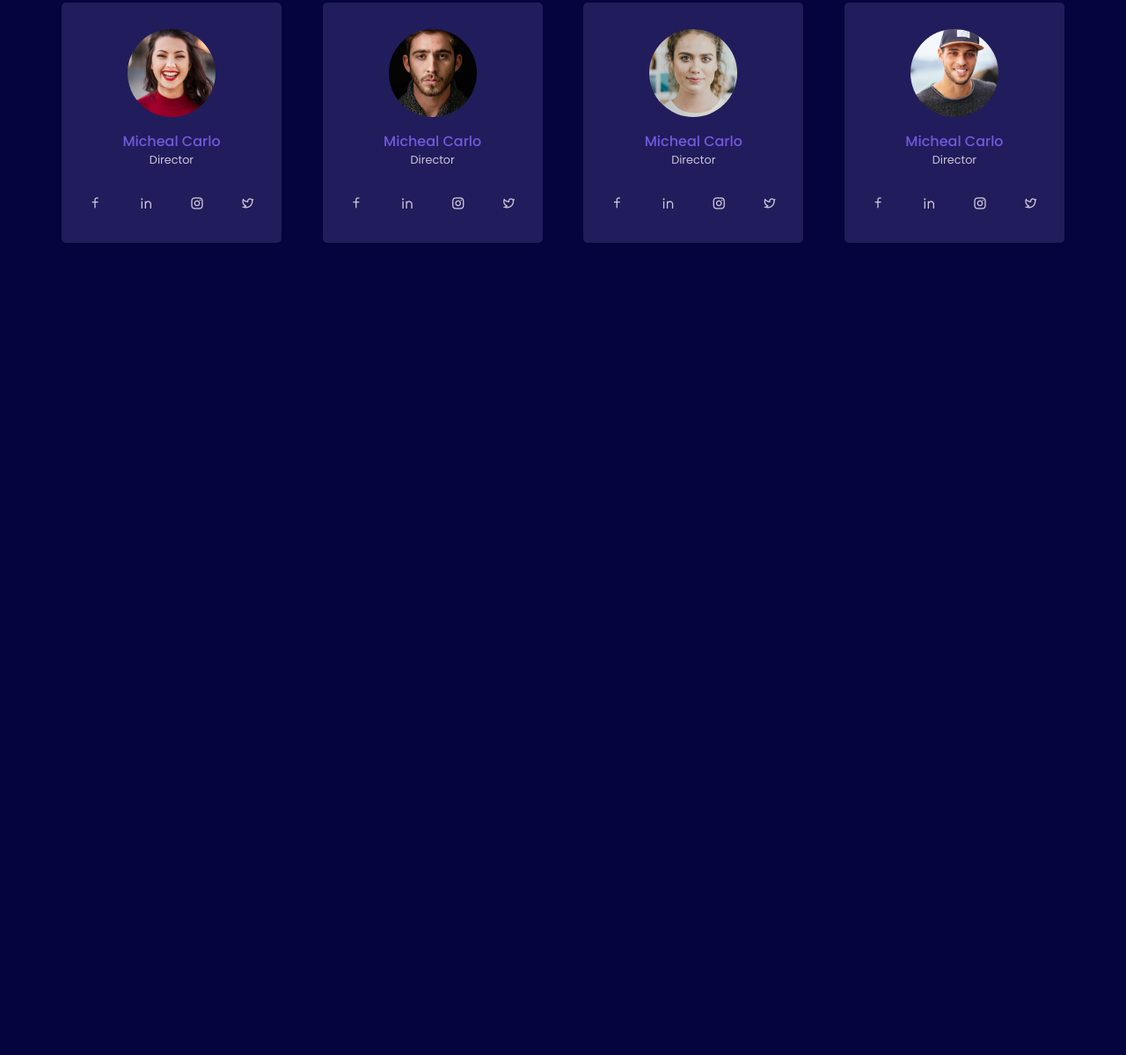
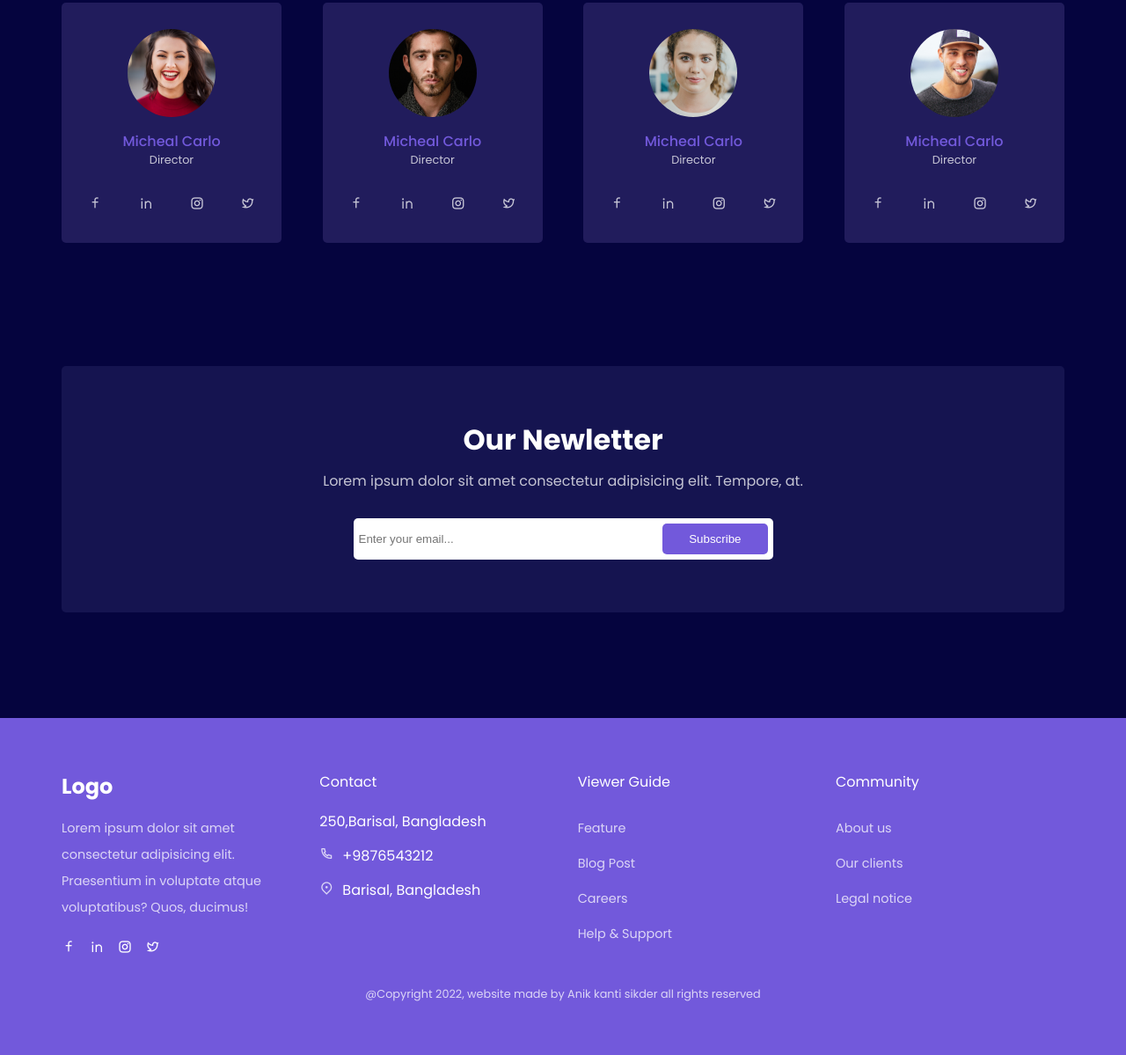
Before and after one commit to AnikKantiSikder/Agency-website, a plain HTML site: page index.html in a window 1280 px wide. Shown: the part 4343-5542 px from the top of the page at 88% size. Before the commit the page ends 4689 px from the top, so only its background shows below. Drawn offline with nearby package versions, Linux system fonts and the light colour scheme.

Commit message:
Complete: newsletter section and footer section

```diff
--- a/index.html
+++ b/index.html
@@ -411,7 +411,92 @@
     </section>
     <!-- ========== our team section end ========== -->
 
+    <!-- ========== newsletter section start ========== -->
+    <section>
+      <div class="container">
+
+        <div class="newsletter">
+          <h2>Our Newletter</h2>
+          <p>
+            Lorem ipsum dolor sit amet consectetur adipisicing elit.
+             Tempore, at.
+          </p>
+
+          <div class="newsletter__input">
+            <input type="text" placeholder="Enter your email...">
+            <button class="btn">Subscribe</button>
+          </div>
+        </div>
+
+      </div>
+    </section>
+    <!-- ========== newsletter section end ========== -->
+
     <!-- ========== footer start ========== -->
+    <footer class="footer">
+      <div class="container">
+        <div class="footer__wrapper">
+
+          <div class="footer__top">
+
+            <div class="footer__item-01">
+              <h2>Logo</h2>
+              <p>
+                Lorem ipsum dolor sit amet consectetur adipisicing elit.
+                Praesentium in voluptate atque voluptatibus? Quos, ducimus!
+              </p>
+              <div class="footer__icon">
+                <span><i class="ri-facebook-line"></i></span>
+                <span><i class="ri-linkedin-line"></i></span>
+                <span><i class="ri-instagram-line"></i></span>
+                <span><i class="ri-twitter-line"></i></span>
+              </div>
+            </div>
+
+            <div class="footer__item-02">
+              <h4>Contact</h4>
+              <p>
+                250,Barisal, Bangladesh
+              </p>
+              <p class="contact__number">
+                <span><i class="ri-phone-line"></i></span>
+                +9876543212
+              </p>
+              <p class="contact__number">
+                <span><i class="ri-map-pin-2-line"></i></span>
+                Barisal, Bangladesh
+              </p>
+            </div>
+
+            <div class="footer__item-03">
+              <h4>Viewer Guide</h4>
+              <ul class="quick__list">
+                <li><a href="#">Feature</a></li>
+                <li><a href="#">Blog Post</a></li>
+                <li><a href="#">Careers</a></li>
+                <li><a href="#">Help & Support</a></li>
+              </ul>
+            </div>
+
+            <div class="footer__item-04">
+              <h4>Community</h4>
+              <ul class="quick__list">
+                <li><a href="#">About us</a></li>
+                <li><a href="#">Our clients</a></li>
+                <li><a href="#">Legal notice</a></li>
+              </ul>
+            </div>
+
+          </div>
+
+          <div class="footer__bottom">
+            <p>@Copyright 2022, website made by Anik kanti sikder
+              all rights reserved
+            </p>
+          </div>
+        </div>
+      </div>
+    </footer>
     <!-- ========== footer end ========== -->
   </body>
 </html>
--- a/style.css
+++ b/style.css
@@ -459,3 +459,138 @@ section {
   align-items: center;
 }
 /* Our team section style end */
+
+/* Newsletter section style start */
+.newsletter {
+  background: var(--card-primary-color);
+  padding: 60px 40px;
+  border-radius: 5px;
+  text-align: center;
+}
+
+.newsletter h2 {
+  font-size: var(--text-heading);
+  color: #fff;
+  margin-bottom: 10px;
+}
+
+.newsletter p {
+  color: #fff;
+  margin-bottom: 30px;
+  opacity: 75%;
+}
+
+.newsletter__input {
+  background: #fff;
+  width: 45%;
+  margin: auto;
+  display: flex;
+  justify-content: space-between;
+  align-items: center;
+  padding: 6px;
+  border-radius: 5px;
+}
+
+.newsletter__input input {
+  border: none;
+}
+
+.newsletter__input input:focus {
+  outline: none;
+}
+/* Newsletter section style end */
+
+/* Footer style start */
+.footer {
+  background: var(--secondary-color);
+  margin-top: 50px;
+  padding: 60px 0px;
+}
+
+.footer__top {
+  display: flex;
+  /* column-gap: 1rem; */
+  justify-content: space-between;
+}
+
+.footer__item-01,
+.footer__item-02,
+.footer__item-03,
+.footer__item-04 {
+  width: 260px;
+}
+
+.footer__item-02 h4,
+.footer__item-03 h4,
+.footer__item-04 h4 {
+  margin-bottom: 20px;
+  color: #fff;
+  font-weight: 400;
+}
+
+.footer__item-01 h2 {
+  color: #fff;
+  margin-bottom: 15px;
+}
+
+.footer__item-01 p {
+  color: #fff;
+  opacity: 75%;
+  font-size: 0.9rem;
+  margin-bottom: 20px;
+  line-height: 30px;
+}
+
+.footer__icon {
+  display: flex;
+  align-items: center;
+  column-gap: 1rem;
+}
+
+.footer__icon span i{
+  color: #fff;
+}
+
+.footer__item-02 p {
+  color: #fff;
+}
+
+.contact__number {
+  margin-top: 15px;
+  margin-top: 0.9rem;
+  display: flex;
+  align-items: center;
+  column-gap: 10px;
+}
+
+.contact__number span i {
+  opacity: 75%;
+}
+
+.quick__list {
+  list-style: none;
+}
+
+.quick__list li {
+  line-height: 40px;
+}
+
+.quick__list li a {
+  text-decoration: none;
+  color: #fff;
+  opacity: 75%;
+  font-weight: 400;
+  font-size: 0.9rem;
+}
+
+.footer__bottom {
+  text-align: center;
+  margin-top: 30px;
+}
+
+.footer__bottom p {
+  font-size: 0.8rem;
+  color: #fff;
+  opacity: 75%;
+}
+/* Footer style end */
```
Also changed, not shown: Demo/10-Footer section.png (added), Demo/9-Newsletter section.png (added).
